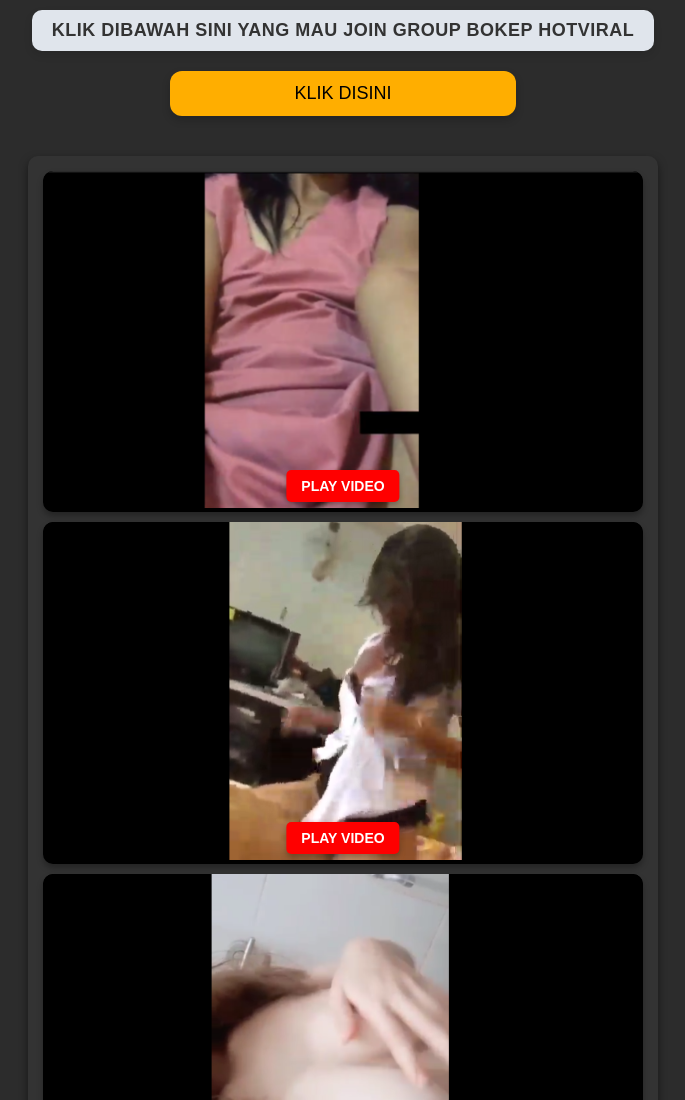
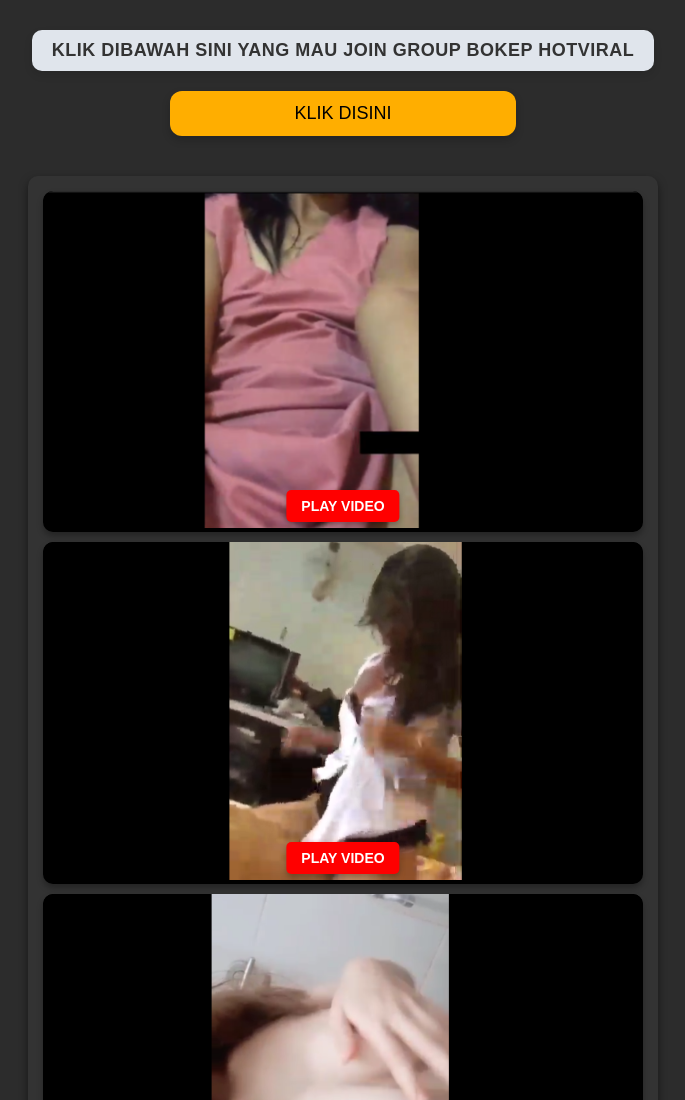
Before and after one commit to hotviralindo/XPANDASTORE, a plain HTML site: page index.html in a window 1280 px wide. Shown: the top 1100 px of the page, without its empty margins (297-982 px from the left). Drawn offline with Linux system fonts and the light colour scheme.

Commit message:
Update index.html

```diff
--- a/index.html
+++ b/index.html
@@ -45,7 +45,8 @@
         border-radius: 10px;
         box-shadow: 0px 4px 8px rgba(0, 0, 0, 0.1);
         max-width: 80%;
-            margin: 0 auto 20px;
+        margin: 20px auto; /* Center the text container horizontally */
+        text-align: center; /* Center text inside the container */
     }
 
         .button-container {
```
Lines whose indentation alone changed are shown as unchanged.
